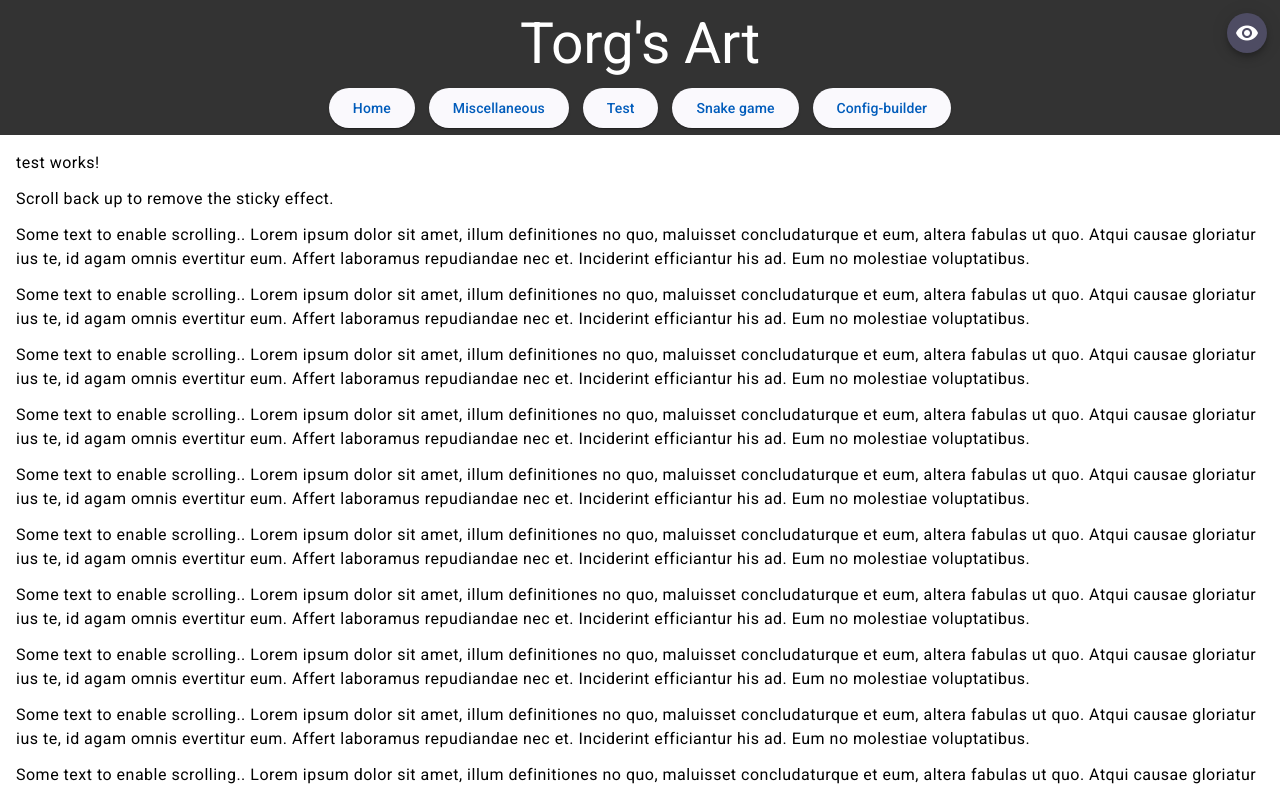
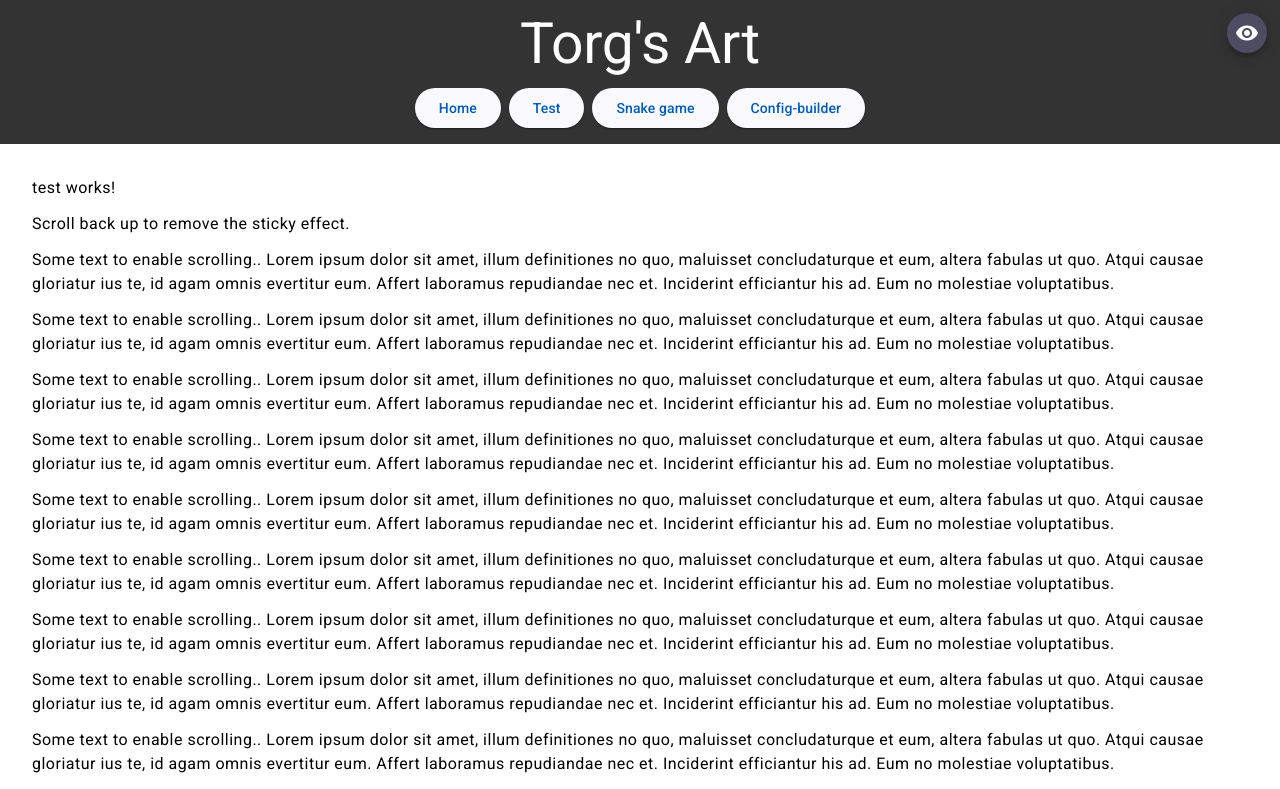
Before and after one commit to brutalnessities/brutalnessities.github.io, an Angular app: page /test in a window 1280 px wide. Shown: the top 789 px of the page. Built offline with nearby package versions, Linux system fonts and the light colour scheme.

Commit message:
updated layout so that main content is contained

```diff
--- a/src/app/app.component.sass
+++ b/src/app/app.component.sass
@@ -1,9 +1,9 @@
-@import '../styles'
+// @import '../styles'
 
 .main
+    position: relative
+    // height: -webkit-fill-available
+    flex: 1
     display: flex
+    align-items: center
     justify-content: center
-    align-items: center
-    padding: 1rem
-    box-sizing: inherit
-    position: relative
--- a/src/app/app.component.ts
+++ b/src/app/app.component.ts
@@ -2,11 +2,12 @@ import { Component, OnInit } from '@angular/core';
 import { RouterOutlet } from '@angular/router';
 import { BehaviorSubject } from 'rxjs';
 import { SharedModule } from '../shared/shared.module';
+import { AppModule } from './app.module';
 
 @Component({
   selector: 'app-root',
   standalone: true,
-  imports: [RouterOutlet, SharedModule],
+  imports: [RouterOutlet, SharedModule, AppModule],
   templateUrl: './app.component.html',
   styleUrls: ['./app.component.sass']
 })
@@ -20,6 +21,5 @@ export class AppComponent implements OnInit {
   //     console.log(event);
   //     // this.activeRoute.next(event.toString());
   //   });
-    console.log('AppComponent');
   }
 }
--- a/src/app/routes/snake/snake.component.html
+++ b/src/app/routes/snake/snake.component.html
@@ -1,12 +1,9 @@
-<body>
-  <div id="wrapper">
-    <p id="score">
-    <div class="game-area" #game_area>
-      <div class="info">hello</div>
-      <div class="snake" id="snake"></div>
-    </div>
-  </div>
-</body>
+<p id="score">
+<div class="game-area" #game_area>
+  <div class="info">hello</div>
+  <div class="snake" id="snake"></div>
+</div>
+<button *ngIf=""></button>
 
 <ng-template #food>
   <span>🟢</span>
--- a/src/app/routes/snake/snake.component.sass
+++ b/src/app/routes/snake/snake.component.sass
@@ -1,10 +1,11 @@
-body
+:host
   margin: 0
   display: flex
   justify-content: center
   align-items: center
-  height: 100vh
   background-color: #000
+  height: 100%
+  width: 100%
 
 
 #score
@@ -13,16 +14,16 @@ body
   font-weight: 700
   margin-bottom: 0
 
-
 .game-area
+  height: 100%
+  width: 100%
   position: relative
-  width: 800px
-  height: 400px
   background-color: #222
-  border: 2px solid #fff
+  // border: 2px solid #fff
 
 
 .snake
+  display: none
   position: absolute
   top: 50%
   left: 50%
@@ -30,7 +31,10 @@ body
   width: 15px
   height: 15px
   background-color: white
-  z-index: 2
+  z-index: 0
+  &.alive
+    display: block
+    z-index: 1
 
 
 .snakeTail
@@ -38,7 +42,7 @@ body
   background-color: white
   width: 15px
   height: 15px
-  z-index: 2
+  z-index: 0
 
 
 .food
@@ -61,7 +65,7 @@ body
 
 
 button
-  z-index: 3
+  z-index: 0
   font-weight: 700
   position: absolute
   top: 50%
@@ -80,4 +84,4 @@ button:hover
   height: 2px
   width: 2px
   background-color: red
-  z-index: 1
+  z-index: 0
--- a/src/app/routes/test/test.component.sass
+++ b/src/app/routes/test/test.component.sass
@@ -0,0 +1,5 @@
+:host
+    padding: 2em
+    position: absolute
+    top: 0
+    left: 0
--- a/src/shared/header/header.component.html
+++ b/src/shared/header/header.component.html
@@ -1,4 +1,4 @@
-<header class="header" [class.closed]="isShown" #header>
+<header class="header" *ngIf="open" [ngClass]="open ? 'open' : 'closed'" [class.sticky]="isSticky">
   <h1 class="header-title">Torg's Art</h1>
   <nav class="header-nav">
     <!-- Nav buttons -->
@@ -14,6 +14,7 @@
     </button>
   </nav>
 </header>
-<button mat-mini-fab (click)="toggleIsShown()" class="close">
-  <mat-icon>{{ isShown ? "visibility_on" : "visibility_off" }}</mat-icon>
+<div *ngIf="isSticky" class="sticky" [style.height]="headerHeight"></div>
+<button mat-mini-fab (click)="toggleOpen()" class="close">
+  <mat-icon>{{ open ? "visibility_on" : "visibility_off" }}</mat-icon>
 </button>
--- a/src/shared/header/header.component.sass
+++ b/src/shared/header/header.component.sass
@@ -1,23 +1,31 @@
 .header
-    position: sticky
     background-color: #333
     color: white
     font-weight: bolder
-    transition: height 0.3s ease
+    position: relative
+    z-index: 1
+    width: 100%
 
     h1
         text-align: center
         margin: 0
         padding: 12px
     nav
+        gap: .5em
         display: flex
-        align-content: center
-        flex-wrap: wrap
+        flex-wrap: nowrap
         justify-content: center
+        line-height: 1
+        padding: 0 1rem 1rem
 
-        button
+.sticky
+    position: fixed
+    animation: sticky .5s ease forwards
+.slick
+    animation: sticky .5s ease backwards
 
-    .open
-        height: 0
-        transition: height 0.3s ease
-        position: relative
+@keyframes sticky
+    from
+        transform: translateY(-100%)
+    to
+        transform: translateY(0)
--- a/src/shared/header/header.component.ts
+++ b/src/shared/header/header.component.ts
@@ -14,10 +14,10 @@ export class HeaderComponent {
       label: 'Home',
       path: '/'
     },
-    {
-      label: 'Miscellaneous',
-      path: '/miscellaneous'
-    },
+    // {
+    //   label: 'Miscellaneous',
+    //   path: '/miscellaneous'
+    // },
     {
       label: 'Test',
       path: '/test'
@@ -32,25 +32,29 @@ export class HeaderComponent {
     },
   ];
 
-  isShown = true;
+  open = true;
+  isSticky = false;
+  _headerHeight = 135;
 
   //watch for page scroll and toggleIsShown after 100px
   @HostListener('window:scroll', ['$event'])
   onWindowScroll() {
-    const header = document.querySelector('header');
-    if (!header) return;
-    console.log(Math.floor(window.screenY), header.clientHeight * .75);
-    if (header && window.scrollY >= header.clientHeight) {
-      this.isShown = false;
-      console.log('😊', this.isShown);
-    } else {
-      this.isShown = true
-      console.log('😍', this.isShown);
+    this._headerHeight = document.querySelector('header')?.clientHeight ?? 135;
+    if (window.scrollY > this._headerHeight) {
+      if (!this.isSticky) console.log('💦💦💦', this);
+      this.isSticky = true;
+    } else if (window.scrollY === 0) {
+      this.isSticky = false;
+      // window.scrollTo(0, 0);
     }
   }
 
-  toggleIsShown() {
-    console.log('toggleIsShown');
-    this.isShown = !this.isShown;
+  get headerHeight() {
+    return `${this._headerHeight}px`;
+  }
+
+  toggleOpen() {
+    console.log('⭕⭕⭕');
+    this.open = !this.open;
   }
 }
--- a/src/styles.sass
+++ b/src/styles.sass
@@ -1,8 +1,17 @@
 :host
     --mat-protected-button-icon-spacing: 0
     --mat-protected-button-icon-offset: 0
+
+html
+    height: 100%
+app-root,
 body
+    display: flex
+    flex-direction: column
+    height: 100%
+    width: 100%
     margin: 0
+
 
     button.close
         z-index: 1
@@ -12,14 +21,15 @@ body
         margin: 1em
         padding: 0.35em
         color: white
+        border-radius: 50%
         background: #4e4c63
         &:hover
             background: #544eff
-        border-radius: 50%
+            border-radius: 50%
 
-    button + button
-        margin-left: 1em
-        margin-bottom: .5em
+    // button + button
+    //     margin-left: 1em
+    //     margin-bottom: .5em
 // /* You can add global styles to this file, and also import other style files */
 // :host
 //     --bright-blue: oklch(51.01% 0.274 263.83)
```
